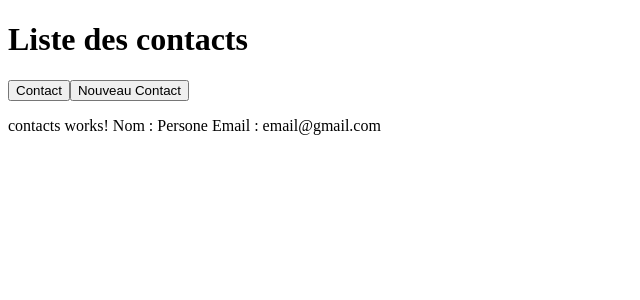
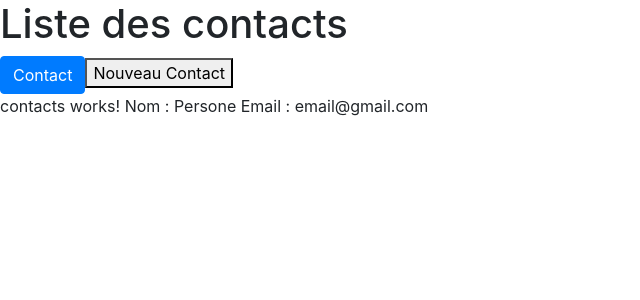
Before and after one commit to FehimMahfoud/Angular, an Angular app: page / in a window 1280 px wide. Shown: the top 300 px of the page, without its empty margins (0-640 px from the left). Built offline with nearby package versions, Linux system fonts and the light colour scheme.

Commit message:
Fixe Probleme bootstrap

```diff
--- a/angular.json
+++ b/angular.json
@@ -89,7 +89,7 @@
               "src/assets"
             ],
             "styles": [
-              "src/styles.css","../node_modules/bootstrap/dist/bootstrap.css"
+              "src/styles.css"
             ],
             "scripts": []
           }
--- a/src/app/app.component.html
+++ b/src/app/app.component.html
@@ -1,5 +1,5 @@
 <h1>Liste des contacts</h1>
 <p>
-  <button>Contact</button><button>Nouveau Contact</button>
+  <button class="btn btn-primary">Contact</button><button>Nouveau Contact</button>
   <app-contacts></app-contacts>
 </p>
--- a/src/styles.css
+++ b/src/styles.css
@@ -1 +1,3 @@
+@import  "~bootstrap/dist/css/bootstrap.css",
+
 /* You can add global styles to this file, and also import other style files */
```
